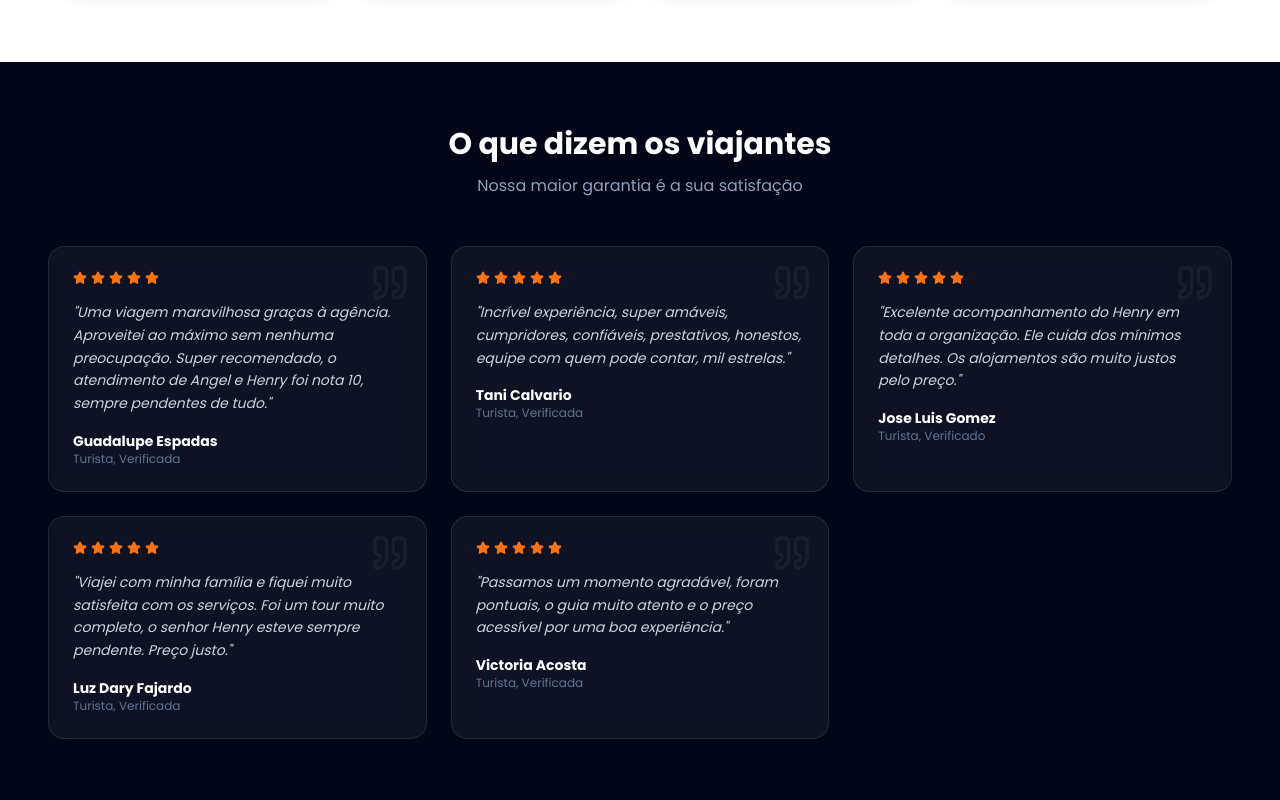
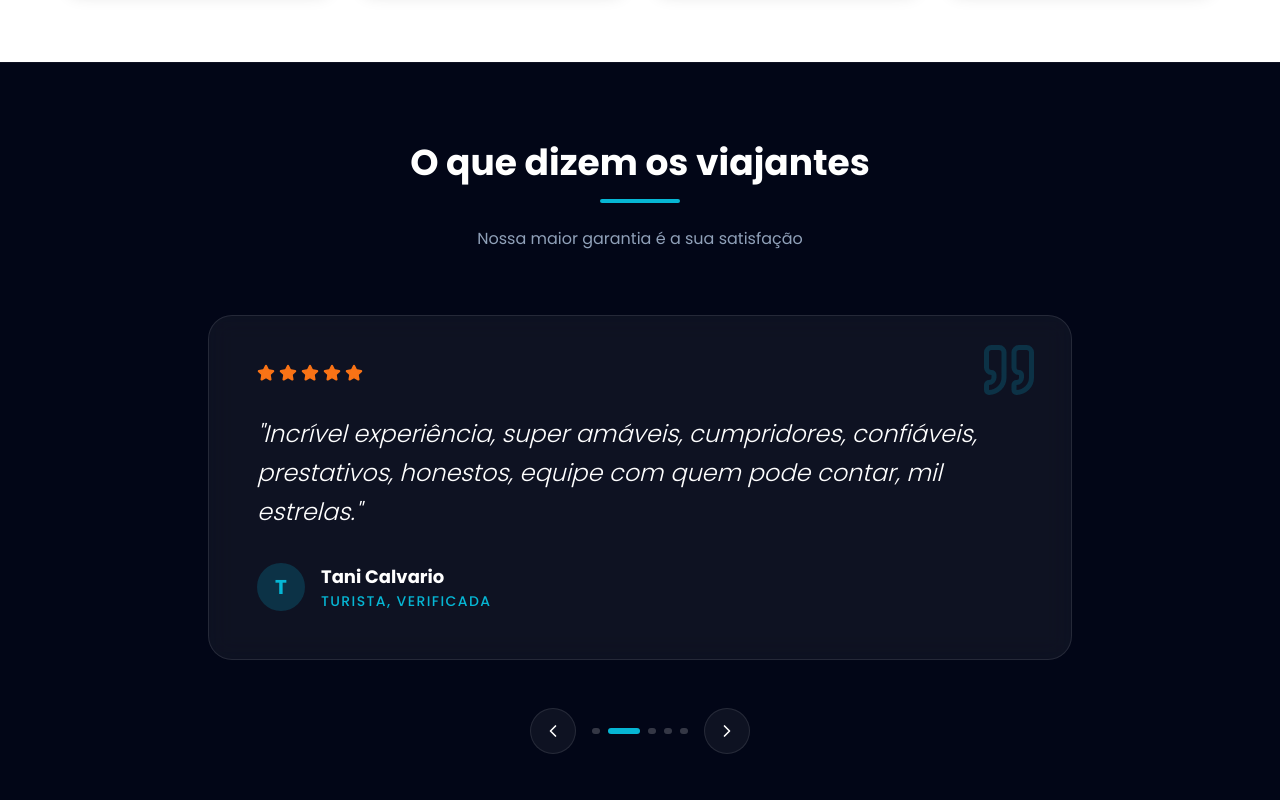
Before and after one commit to viajescuscoperu-png/Landigh_Page, a React (Vite) app: page / in a window 1280 px wide. Shown: the part 1680-2480 px from the top of the page. Built offline with nearby package versions, Linux system fonts and the light colour scheme; no server answers.

Commit message:
UI: Testimonios convertidos en carrusel dinámico

```diff
--- a/src/components/Testimonials.tsx
+++ b/src/components/Testimonials.tsx
@@ -1,42 +1,91 @@
-import { Star, Quote } from 'lucide-react';
+import { useState, useEffect } from 'react';
+import { Star, Quote, ChevronLeft, ChevronRight } from 'lucide-react';
 import { testimonials } from '../data/tours';
-import { motion } from 'framer-motion';
+import { motion, AnimatePresence } from 'framer-motion';
 import { useLanguage } from '../context/LanguageContext';
 
 export const Testimonials = () => {
   const { langText, language } = useLanguage();
+  const [currentIndex, setCurrentIndex] = useState(0);
+
+  useEffect(() => {
+    const timer = setInterval(() => {
+      setCurrentIndex((prev) => (prev + 1) % testimonials.length);
+    }, 5000);
+    return () => clearInterval(timer);
+  }, []);
+
+  const next = () => setCurrentIndex((prev) => (prev + 1) % testimonials.length);
+  const prev = () => setCurrentIndex((prev) => (prev - 1 + testimonials.length) % testimonials.length);
 
   return (
-    <section className="py-16 bg-brand-dark px-6 md:px-12 overflow-hidden">
-      <div className="max-w-7xl mx-auto">
-        <div className="text-center mb-12">
-          <h2 className="text-3xl font-bold text-white mb-3">{langText('testi_title')}</h2>
-          <p className="text-slate-400">{langText('testi_subtitle')}</p>
+    <section className="py-20 bg-brand-dark px-6 md:px-12 overflow-hidden border-t border-white/5">
+      <div className="max-w-4xl mx-auto">
+        <div className="text-center mb-16">
+          <h2 className="text-3xl md:text-4xl font-bold text-white mb-4">{langText('testi_title')}</h2>
+          <div className="h-1 w-20 bg-brand-cyan mx-auto rounded-full mb-6" />
+          <p className="text-slate-400 max-w-lg mx-auto">{langText('testi_subtitle')}</p>
         </div>
 
-        <div className="grid grid-cols-1 md:grid-cols-3 gap-6">
-          {testimonials.map((t, idx) => (
+        <div className="relative px-4">
+          <AnimatePresence mode="wait">
             <motion.div
-              key={idx}
-              initial={{ opacity: 0, y: 20 }}
-              whileInView={{ opacity: 1, y: 0 }}
-              transition={{ delay: idx * 0.1 }}
-              className="bg-white/5 backdrop-blur-sm border border-white/10 p-6 rounded-2xl relative"
+              key={currentIndex}
+              initial={{ opacity: 0, x: 50 }}
+              animate={{ opacity: 1, x: 0 }}
+              exit={{ opacity: 0, x: -50 }}
+              transition={{ duration: 0.5, ease: "easeOut" }}
+              className="bg-white/5 backdrop-blur-md border border-white/10 p-8 md:p-12 rounded-3xl relative"
             >
-              <Quote className="absolute top-4 right-4 text-white/5" size={40} />
-              <div className="flex gap-1 mb-4">
-                {[...Array(t.rating)].map((_, i) => (
-                  <Star key={i} size={14} className="fill-brand-orange text-brand-orange" />
+              <Quote className="absolute top-6 right-8 text-brand-cyan/20" size={60} />
+
+              <div className="flex gap-1 mb-8">
+                {[...Array(testimonials[currentIndex].rating)].map((_, i) => (
+                  <Star key={i} size={18} className="fill-brand-orange text-brand-orange" />
                 ))}
               </div>
-              <p className="text-slate-300 text-sm mb-4 italic leading-relaxed">"{t.content[language]}"</p>
-              <div>
-                <p className="text-white font-bold text-sm">{t.name}</p>
-                <p className="text-slate-500 text-xs">{t.city}, {t.country[language]}</p>
+
+              <p className="text-white text-lg md:text-2xl mb-8 italic font-light leading-relaxed">
+                "{testimonials[currentIndex].content[language]}"
+              </p>
+
+              <div className="flex items-center gap-4">
+                <div className="h-12 w-12 bg-brand-cyan/20 rounded-full flex items-center justify-center text-brand-cyan font-bold text-xl">
+                  {testimonials[currentIndex].name.charAt(0)}
+                </div>
+                <div>
+                  <p className="text-white font-bold text-lg">{testimonials[currentIndex].name}</p>
+                  <p className="text-brand-cyan text-sm font-medium uppercase tracking-widest">
+                    {testimonials[currentIndex].city}, {testimonials[currentIndex].country[language]}
+                  </p>
+                </div>
               </div>
             </motion.div>
-          ))}
+          </AnimatePresence>
 
+          {/* Controls */}
+          <div className="flex justify-center gap-4 mt-12">
+            <button
+              onClick={prev}
+              className="p-3 rounded-full bg-white/5 border border-white/10 text-white hover:bg-brand-cyan hover:text-brand-dark transition-all"
+            >
+              <ChevronLeft size={20} />
+            </button>
+            <div className="flex items-center gap-2">
+              {testimonials.map((_, i) => (
+                <div
+                  key={i}
+                  className={`h-1.5 transition-all duration-300 rounded-full ${i === currentIndex ? 'w-8 bg-brand-cyan' : 'w-2 bg-white/20'}`}
+                />
+              ))}
+            </div>
+            <button
+              onClick={next}
+              className="p-3 rounded-full bg-white/5 border border-white/10 text-white hover:bg-brand-cyan hover:text-brand-dark transition-all"
+            >
+              <ChevronRight size={20} />
+            </button>
+          </div>
         </div>
       </div>
     </section>
```
